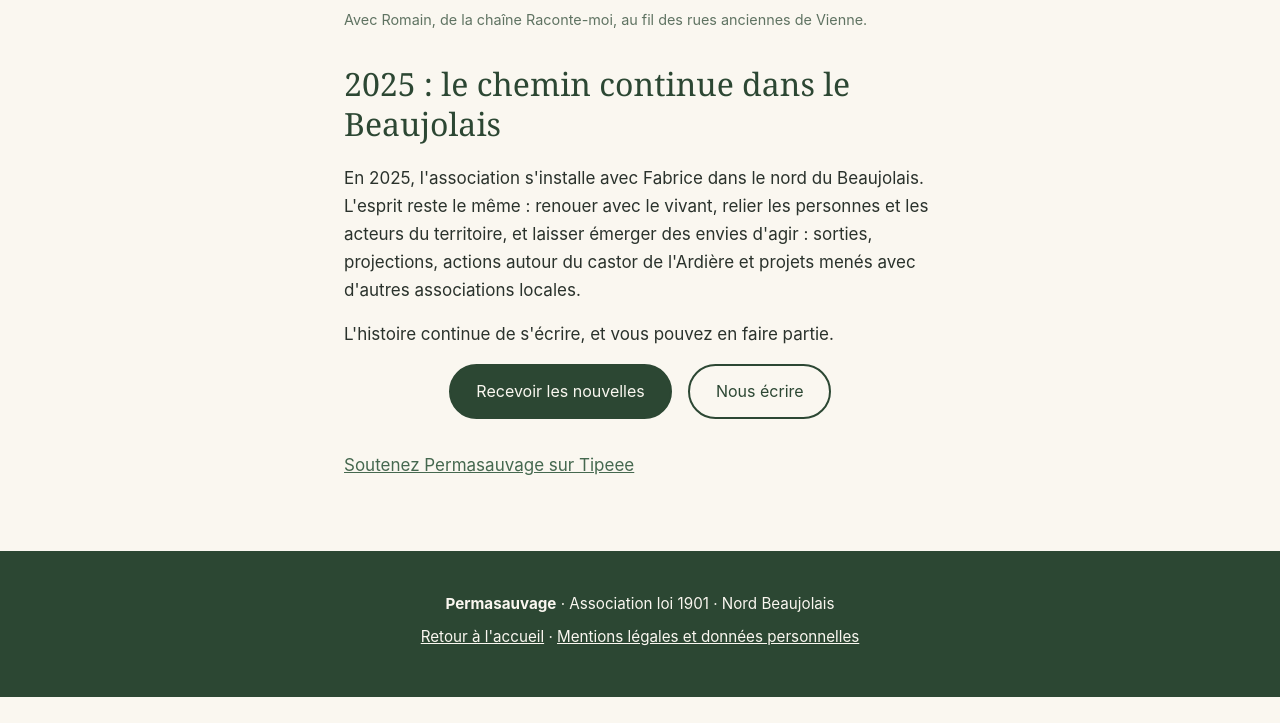
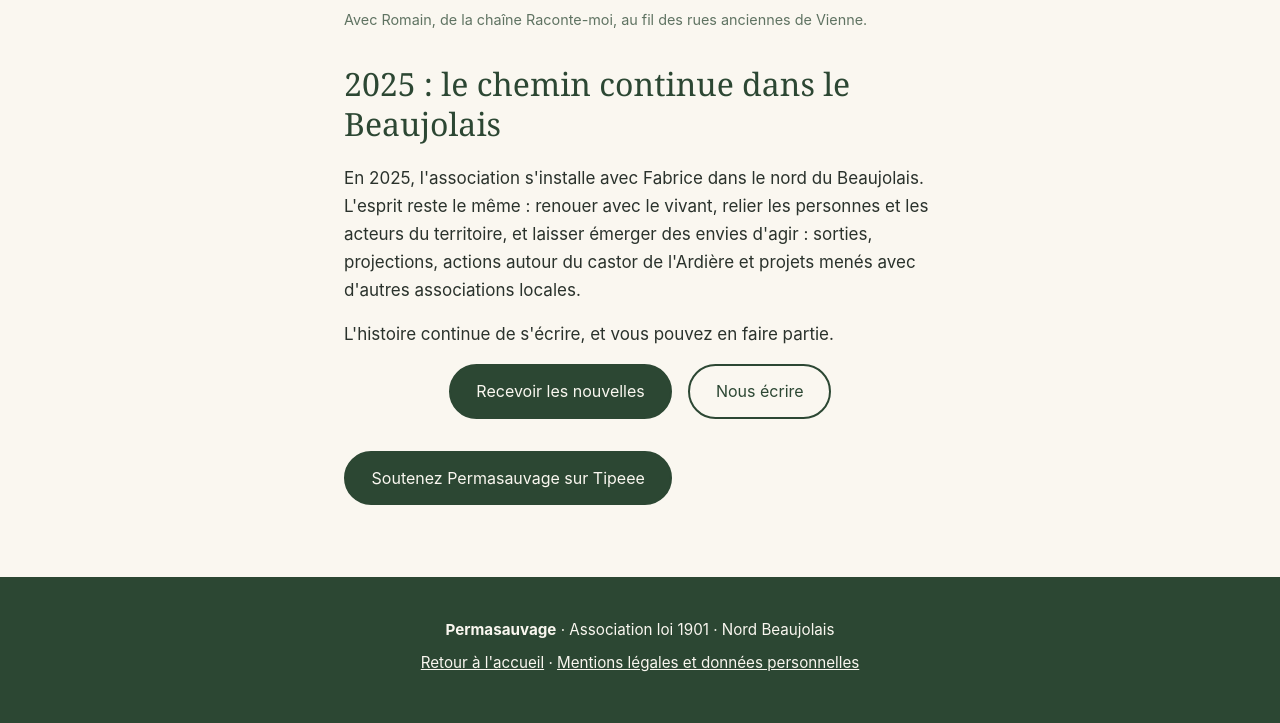
Before and after one commit to Permasauvage/permasauvage.github.io, a plain HTML site: page notre-histoire.html in a window 1280 px wide. Shown: the part 8011-8734 px from the top of the page. Before the commit the page ends 8708 px from the top, so only its background shows below. Drawn offline with Linux system fonts and the light colour scheme; a script that the page names is missing.

Commit message:
Remplace le widget Tipeee par un lien simple
Le script du widget Tipeee tournait sur la meme page que les formulaires
d'inscription et de contact : s'il etait un jour compromis, il pourrait lire
les adresses tapees par les visiteurs. Un bouton-lien vers la page Tipeee
garde l'appel au soutien sans aucun script exterieur sur le site.

Co-Authored-By: Claude Opus 5.5 <noreply@anthropic.com>

```diff
--- a/notre-histoire.html
+++ b/notre-histoire.html
@@ -202,9 +202,9 @@
         </div>
 
         <div class="histoire-soutien">
-          <!-- Encart de soutien Tipeee, intégré à la page (remplacé par un cadre au chargement). -->
-          <a href="https://fr.tipeee.com/permasauvage" class="tipeee-project-cart-iframe" data-orientation="line" data-rewards="1">Soutenez Permasauvage sur Tipeee</a>
-          <script async src="https://plugin.tipeee.com/widget.js" charset="utf-8"></script>
+          <!-- Lien simple vers Tipeee, sans le script du greffon : un script extérieur
+               ne tourne sur aucune page du site. -->
+          <a class="bouton bouton-plein" href="https://fr.tipeee.com/permasauvage" target="_blank" rel="noopener">Soutenez Permasauvage sur Tipeee</a>
         </div>
 
       </div>
```
Also changed, not shown: index.html (+3 -3 lines).
